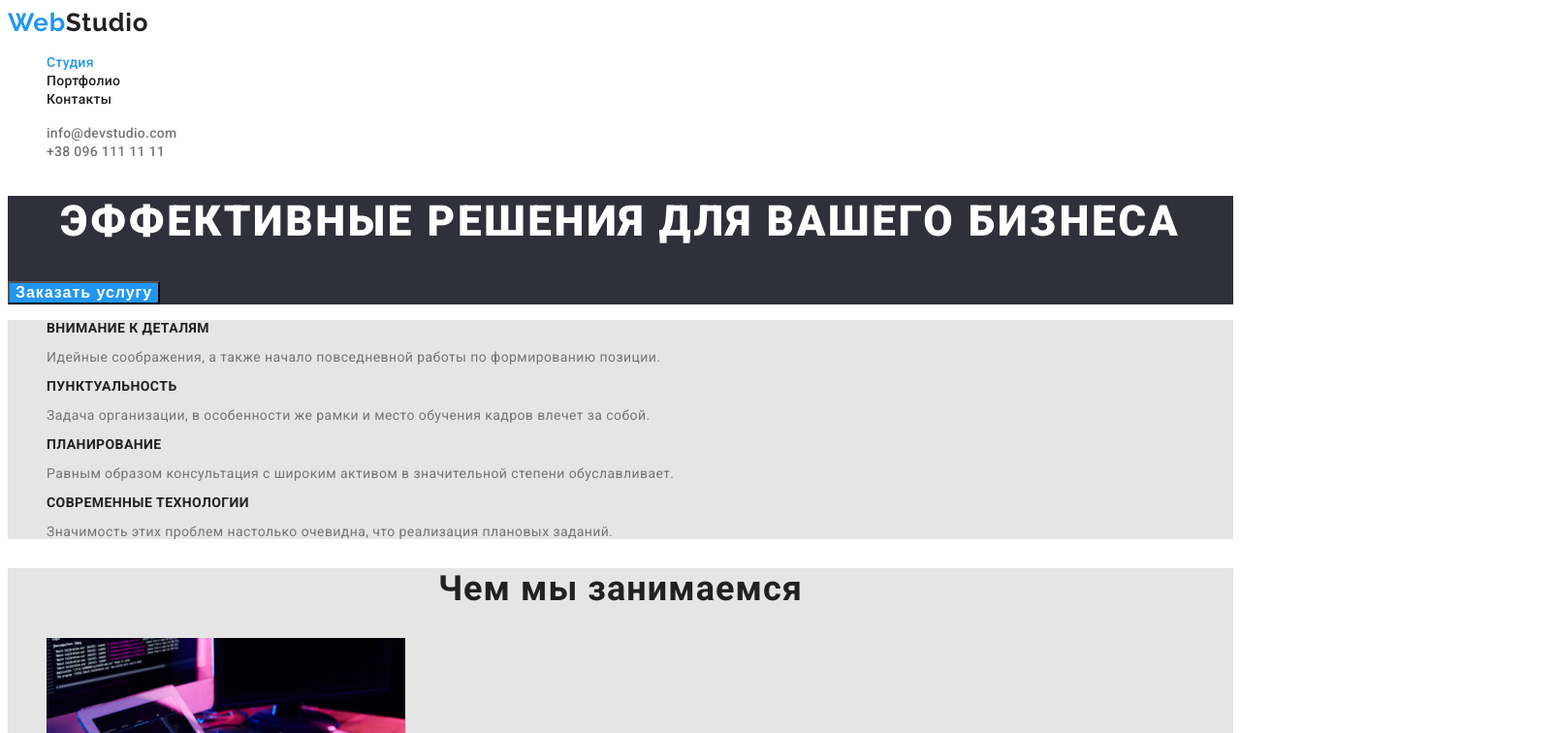
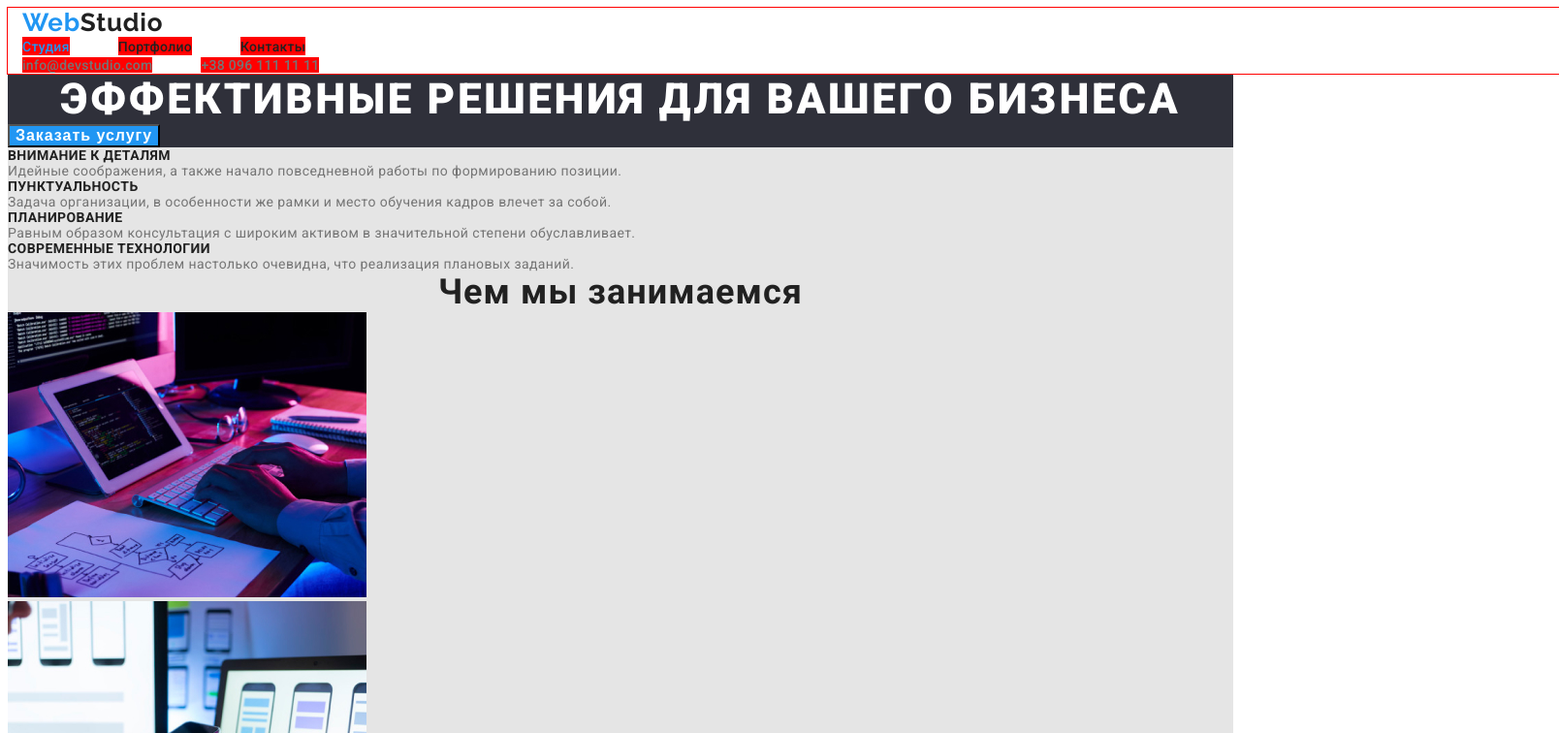
Before and after one commit to Tetiana-Gr/goit-markup-hw-02, a plain HTML site: page index.html in a window 1280 px wide. Shown: the top 756 px of the page at 97% size, 1608 px wide, since content can reach past the window. Drawn offline with Linux system fonts and the light colour scheme.

Commit message:
Добавляю блоки в хедер

```diff
--- a/css/styles.css
+++ b/css/styles.css
@@ -4,11 +4,41 @@
   --white-color: #ffffff;
   --main-text-color: #757575;
 }
+
+/*----------снимаю маржинги----------*/
+p,
+h1,
+h2,
+h3,
+h4,
+h5,
+h6 {
+  margin: 0;
+}
+
+ul,
+ol {
+  margin: 0;
+  padding-left: 0;
+}
+
+
 body {
   color: var(--main-text-color);
   background-color: var(--white-color);
   font-family: 'Roboto', sans-serif;
 }
+.container {
+  box-sizing: border-box;
+  width: 1600px;
+  margin: 0 auto;
+  padding-left: 15px;
+  padding-right: 15px;
+  outline: 1px solid red;
+}
+/* .container {
+  display: inline-block;
+} */
 .list {
   list-style: none;
 }
@@ -20,6 +50,16 @@ body {
 .header {
   background-color: var(--white-color);
 }
+.header-list, .info {
+  display: flex;
+  align-items: center;
+}
+
+/* .header .container {
+  display: flex;
+  align-items: center;
+} */
+
 .logo1 {
   font-family: 'Raleway';
   font-weight: 700;
@@ -36,6 +76,11 @@ body {
   line-height: 1, 19;
   letter-spacing: 0.03em;
   color: var(--main-title-color);
+}
+
+.header-item, .info-nav {
+  background-color: red;
+  margin-right: 50px;
 }
 .header-link {
   font-weight: 500;
--- a/index.html
+++ b/index.html
@@ -12,7 +12,8 @@
 </head>
 <body>
     <header class="header">
-      <nav>
+        <div class="container">
+            <nav class="header-nav">
                 <a class="header-log link" href="/index.html"><span class="logo1">Web</span><span class="logo2">Studio</span></a>
                 <ul class="header-list list">
                     <li class="header-item"><a class="header-link link current" href="">Студия</a></li>
@@ -24,6 +25,7 @@
                 <li><a class="info-nav link" href="mailto:info@devstudio.com">info@devstudio.com</a></li>
                 <li><a class="info-nav link" href="tel:+380961111111">+38 096 111 11 11</a></li>
             </ul>
+        </div>
     </header>
   <main>
       <!--ГЕРОЙ-->
```
Lines whose indentation alone changed are shown as unchanged.
